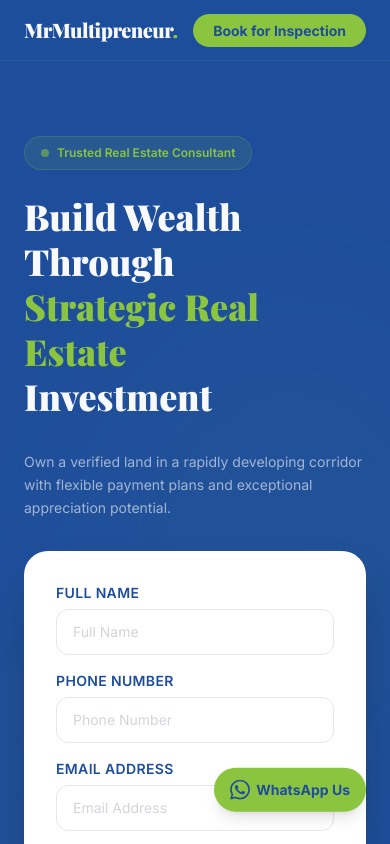
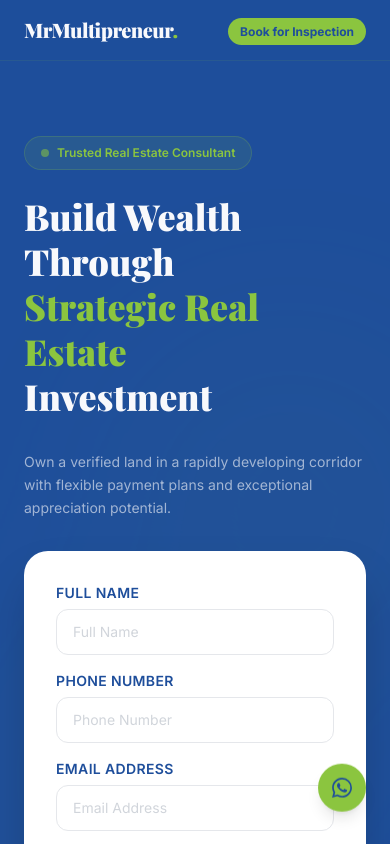
Before and after one commit to dev-anna-life/mr-multipreneur-realtor, a Next.js app: page / in a window 390 px wide. Shown: the top 844 px of the page. Built offline with nearby package versions, Linux system fonts and the light colour scheme.

Commit message:
Fix nav and WA button mobile responsiveness

```diff
--- a/app/page.js
+++ b/app/page.js
@@ -168,7 +168,7 @@ export default function Home() {
             MrMultipreneur<span className="text-gold">.</span>
           </a>
           <div>
-            <a href="#book-inspection" className="bg-gold text-navy px-5 py-2 rounded-full text-sm font-bold hover:bg-gold-light transition-all">Book for Inspection</a>
+            <a href="#book-inspection" className="bg-gold text-navy px-3 md:px-5 py-1.5 md:py-2 rounded-full text-xs md:text-sm font-bold hover:bg-gold-light transition-all whitespace-nowrap">Book for Inspection</a>
           </div>
         </div>
       </nav>
@@ -333,11 +333,11 @@ export default function Home() {
         target="_blank"
         rel="noopener noreferrer"
         onClick={() => { try { fbq('track', 'Contact'); } catch(e) {} }}
-        className="fixed bottom-6 right-6 z-50 bg-gold text-navy px-4 md:px-6 py-3 rounded-full font-bold text-sm shadow-lg hover:bg-gold-light hover:scale-105 transition-all duration-300 flex items-center gap-1.5 md:gap-2 animate-float cursor-pointer"
+        className="fixed bottom-6 right-6 z-50 bg-gold text-navy w-12 h-12 md:w-auto md:h-auto md:px-6 md:py-3 rounded-full font-bold text-sm shadow-lg hover:bg-gold-light hover:scale-105 transition-all duration-300 flex items-center justify-center md:gap-2 animate-float cursor-pointer"
         aria-label="Chat on WhatsApp"
       >
         <svg className="w-5 h-5" fill="currentColor" viewBox="0 0 24 24"><path d="M17.472 14.382c-.297-.149-1.758-.867-2.03-.967-.273-.099-.471-.148-.67.15-.197.297-.767.966-.94 1.164-.173.199-.347.223-.644.075-.297-.15-1.255-.463-2.39-1.475-.883-.788-1.48-1.761-1.653-2.059-.173-.297-.018-.458.13-.606.134-.133.298-.347.446-.52.149-.174.198-.298.298-.497.099-.198.05-.371-.025-.52-.075-.149-.669-1.612-.916-2.207-.242-.579-.487-.5-.669-.51-.173-.008-.371-.01-.57-.01-.198 0-.52.074-.792.372-.272.297-1.04 1.016-1.04 2.479 0 1.462 1.065 2.875 1.213 3.074.149.198 2.096 3.2 5.077 4.487.709.306 1.262.489 1.694.625.712.227 1.36.195 1.871.118.571-.085 1.758-.719 2.006-1.413.248-.694.248-1.289.173-1.413-.074-.124-.272-.198-.57-.347m-5.421 7.403h-.004a9.87 9.87 0 01-5.031-1.378l-.361-.214-3.741.982.998-3.648-.235-.374a9.86 9.86 0 01-1.51-5.26c.001-5.45 4.436-9.884 9.888-9.884 2.64 0 5.122 1.03 6.988 2.898a9.825 9.825 0 012.893 6.994c-.003 5.45-4.437 9.884-9.885 9.884m8.413-18.297A11.815 11.815 0 0012.05 0C5.495 0 .16 5.335.157 11.892c0 2.096.547 4.142 1.588 5.945L.057 24l6.305-1.654a11.882 11.882 0 005.683 1.448h.005c6.554 0 11.89-5.335 11.893-11.893a11.821 11.821 0 00-3.48-8.413z"/></svg>
-        WhatsApp Us
+        <span className="hidden md:inline">WhatsApp Us</span>
       </a>
 
       {/* BACK TO TOP */}
```
